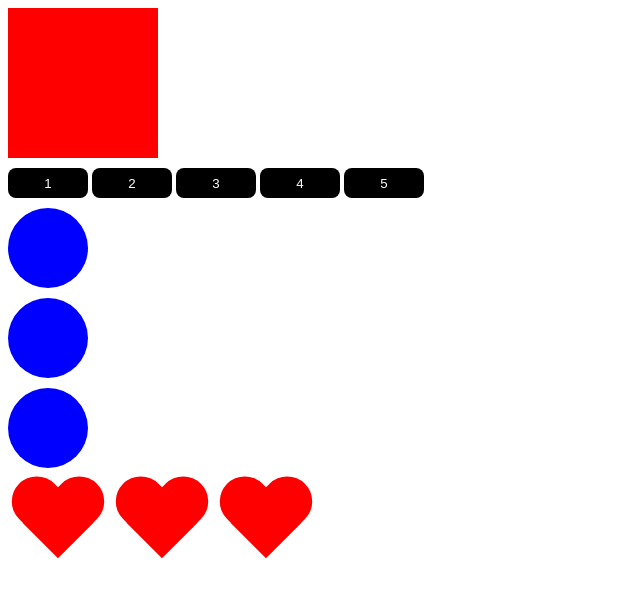
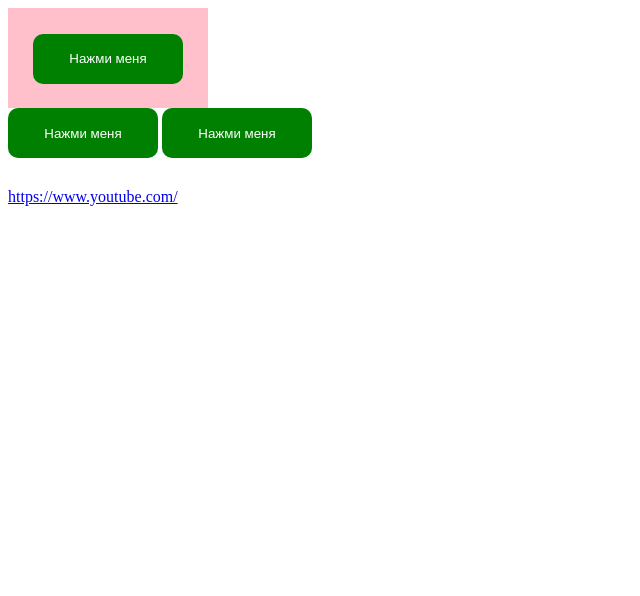
Before and after one commit to DmitriyProjects/jsProject, a plain HTML site: page index.html in a window 1280 px wide. Shown: the whole page, without its empty margins (0-640 px from the left). Drawn offline with Linux system fonts and the light colour scheme.

Commit message:
События и их обработчики

```diff
--- /dev/null
+++ b/events.js
@@ -0,0 +1,36 @@
+'use strict';
+
+const btns = document.querySelectorAll('button'),
+      overlay = document.querySelector('.overlay');
+
+// btn.onclick = function (){
+//   alert('Click');
+// };
+
+// btn.onclick = function (){
+//   alert('Second click');
+// };
+
+let i = 0;
+
+const deleteElement = (event) => {
+  console.log(event.currentTarget);
+  console.log(event.type);
+  // i++;
+  // if (i == 1) {
+  //   btn.removeEventListener('click', deleteElement);
+  // }
+};
+
+// btns.addEventListener('click', deleteElement);
+// overlay.addEventListener('click', deleteElement);
+
+btns.forEach(btn => {
+  btn.addEventListener('click', deleteElement, {once: true});
+});
+
+const link = document.querySelector('a');
+link.addEventListener('click', (e) => {
+  e.preventDefault();
+  console.log(e.target);
+});
--- a/index.html
+++ b/index.html
@@ -8,28 +8,18 @@
 </head>
 <body>
 
-  <div class="box" id="box"></div>
+  <div class="overlay">
+    <button id = "btn">Нажми меня</button>
+  </div>
+  <button>Нажми меня</button>
+  <button>Нажми меня</button>
 
-  <button>1</button>
-  <button>2</button>
-  <button>3</button>
-  <button>4</button>
-  <button>5</button>
-
-  <div class="circle"></div>
-  <div class="circle"></div>
-  <div class="circle"></div>
-
-  <div class="wrapper">
-    <div class="heart"></div>
-    <div class="heart"></div>
-    <div class="heart"></div>
-  </div>
-
+  <a href="https://www.youtube.com/">https://www.youtube.com/</a>
 
   <!-- <script src="films.js"></script> -->
   <!-- <script src="objects.js"></script> -->
-  <script src="script.js"></script>
+  <!-- <script src="script.js"></script> -->
+  <script src="events.js"></script>
 
 </body>
 </html>
--- a/style.css
+++ b/style.css
@@ -1,78 +1,25 @@
-.box {
+button {
   width: 150px;
-  height: 150px;
-  background-color: red;
+  height: 50px;
+  background-color: green;
+  border: none;
+  color: #fff;
+  border-radius: 10px;
+  outline: none;
+  cursor: pointer;
+  transition: 0.3s;
 }
-button {
-	width: 80px;
-	height: 30px;
-	margin-top: 10px;
-	border: none;
-	border-radius: 8px;
-	background-color: #000;
-	color: #fff;
-	cursor: pointer;
-	outline: none;
+button:hover {
+  transform: scale(0.95);
 }
-
-.circle {
-	width: 80px;
-	height: 80px;
-	background-color: blue;
-	display: block;
-	margin-top: 10px;
-	border-radius: 100%;
+.overlay {
+  background-color: pink;
+  width: 200px;
+  height: 100px;
+  text-align: center;
+  line-height: 100px;
 }
-
-.heart {
-	display: inline-block;
-    position: relative;
-    width: 100px;
-    height: 90px;
-    margin-top: 10px;
+a {
+  display: block;
+  margin-top: 30px;
 }
-.heart:before,
-.heart:after {
-    position: absolute;
-    content: "";
-    left: 50px;
-    top: 0;
-    width: 50px;
-    height: 80px;
-    background: red;
-    -moz-border-radius: 50px 50px 0 0;
-    border-radius: 50px 50px 0 0;
-    -webkit-transform: rotate(-45deg);
-       -moz-transform: rotate(-45deg);
-        -ms-transform: rotate(-45deg);
-         -o-transform: rotate(-45deg);
-            transform: rotate(-45deg);
-    -webkit-transform-origin: 0 100%;
-       -moz-transform-origin: 0 100%;
-        -ms-transform-origin: 0 100%;
-         -o-transform-origin: 0 100%;
-            transform-origin: 0 100%;
-}
-.heart:after {
-    left: 0;
-    -webkit-transform: rotate(45deg);
-       -moz-transform: rotate(45deg);
-        -ms-transform: rotate(45deg);
-         -o-transform: rotate(45deg);
-            transform: rotate(45deg);
-    -webkit-transform-origin: 100% 100%;
-       -moz-transform-origin: 100% 100%;
-        -ms-transform-origin: 100% 100%;
-         -o-transform-origin: 100% 100%;
-            transform-origin :100% 100%;
-}
-.black{
-	width: 150px;
-	height: 50px;
-	line-height: 50px;
-	text-align: center;
-	background-color: black;
-	margin-bottom: 30px;
-	margin-top: 30px;
-	color: #fff;
-}
```
Also changed, not shown: 1 other file.
